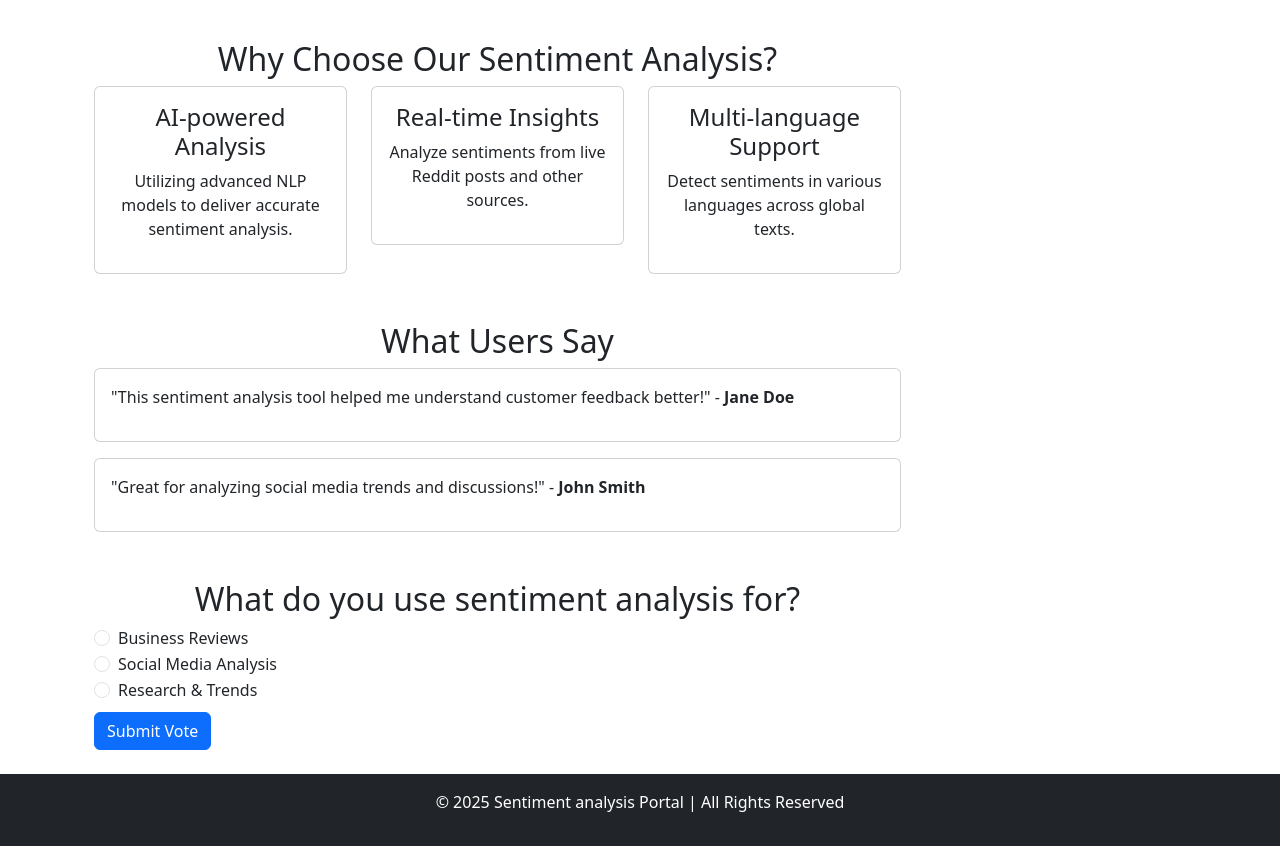
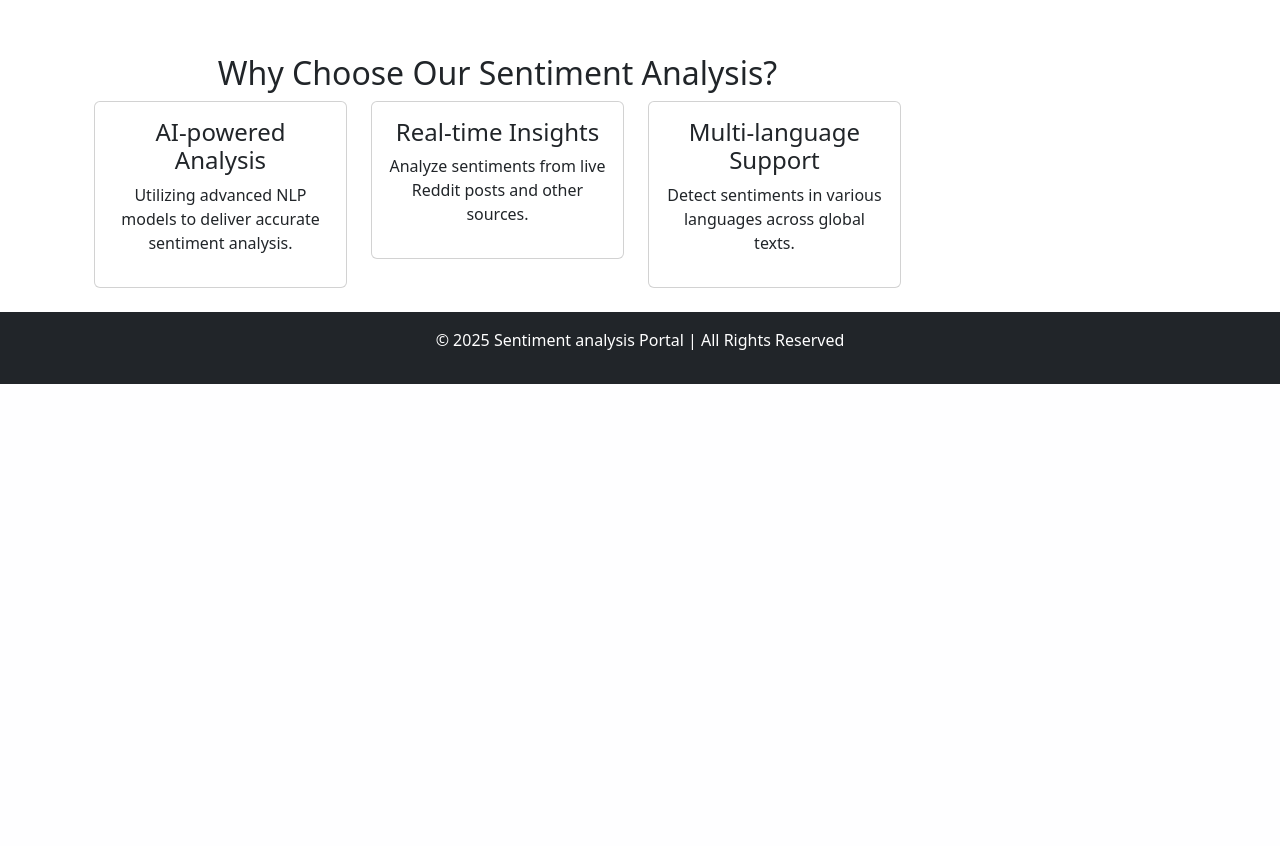
Before and after one commit to zablonzekky/Sentiment-analysis-web-app, a Python web app: template templates/index.html in a window 1280 px wide. Shown: the part 1191-2037 px from the top of the page. After the commit the page ends 1575 px from the top, so only its background shows below. Run offline with Jinja, Linux system fonts and the light colour scheme; the template is opened without the code that fills it, so the values that code supplies are empty.

Commit message:
Updated app.py and templates

```diff
--- a/Model.py
+++ b/Model.py
@@ -1,13 +1,9 @@
+# Model.py
 from flask_sqlalchemy import SQLAlchemy
 
 db = SQLAlchemy()
 
-# Define the User model in a separate module
 class User(db.Model):
     id = db.Column(db.Integer, primary_key=True)
     username = db.Column(db.String(50), unique=True, nullable=False)
-    email = db.Column(db.String(100), unique=True, nullable=False)
     password = db.Column(db.String(100), nullable=False)
-
-    def __repr__(self):
-        return f'<User {self.username}>'
--- a/templates/index.html
+++ b/templates/index.html
@@ -15,26 +15,18 @@
     <!-- Live Sentiment Analysis Demo -->
     <div id="live-analysis" class="card shadow p-4 mt-4">
         <h2 class="text-center">Live Sentiment Analysis</h2>
-        <form method="POST" action="{{ url_for('dashboard') }}">
         <div class="form-group">
             <textarea class="form-control" id="textInput" rows="3" placeholder="Enter text here..." required></textarea>
         </div>
-            <button type="button" class="btn btn-success btn-block" onclick="analyzeSentiment()">Analyze</button>
-        </form>
+        <button class="btn btn-success btn-block" onclick="analyzeSentiment()">Analyze</button>
+
         <div id="sentimentResult" class="mt-3 text-center"></div>
     </div>
 
-    <!-- Trending Insights -->
-    <div class="mt-5">
-        <h2 class="text-center">Trending Sentiments</h2>
-        <div class="row">
-            <div class="col-md-6">
-                <canvas id="sentimentChart"></canvas>
-            </div>
-            <div class="col-md-6">
-                <img src="{{ url_for('static', filename='wordcloud.png') }}" class="img-fluid" alt="Sentiment Word Cloud">
-            </div>
-        </div>
+    <!-- Sentiment Pie Chart -->
+    <div class="mt-5 text-center">
+        <h2>Sentiment Distribution This Session</h2>
+        <canvas id="sentimentChart" width="400" height="400"></canvas>
     </div>
 
     <!-- Features Section -->
@@ -62,69 +54,76 @@
         </div>
     </div>
 
-    <!-- Testimonials Section -->
-    <div class="mt-5">
-        <h2 class="text-center">What Users Say</h2>
-        <div class="card p-3">
-            <p>"This sentiment analysis tool helped me understand customer feedback better!" - <strong>Jane Doe</strong></p>
-        </div>
-        <div class="card p-3 mt-3">
-            <p>"Great for analyzing social media trends and discussions!" - <strong>John Smith</strong></p>
-        </div>
 </div>
 
-    <!-- Poll / User Interaction -->
-    <div class="mt-5">
-        <h2 class="text-center">What do you use sentiment analysis for?</h2>
-        <form>
-            <div class="form-check">
-                <input class="form-check-input" type="radio" name="poll" id="business" value="business">
-                <label class="form-check-label" for="business">Business Reviews</label>
-            </div>
-            <div class="form-check">
-                <input class="form-check-input" type="radio" name="poll" id="social" value="social">
-                <label class="form-check-label" for="social">Social Media Analysis</label>
-            </div>
-            <div class="form-check">
-                <input class="form-check-input" type="radio" name="poll" id="research" value="research">
-                <label class="form-check-label" for="research">Research & Trends</label>
-            </div>
-            <button type="submit" class="btn btn-primary btn-block mt-2">Submit Vote</button>
-        </form>
-    </div>
+<!-- Scripts -->
+<script src="https://cdn.jsdelivr.net/npm/chart.js"></script>
+<script>
+    let chart = null;
 
-</div>
+    function analyzeSentiment() {
+        const text = document.getElementById("textInput").value;
+        const resultDiv = document.getElementById("sentimentResult");
 
-<!-- JavaScript for Dynamic Sentiment Analysis -->
-<script>
-    function analyzeSentiment() {
-        let text = document.getElementById("textInput").value;
-        let resultDiv = document.getElementById("sentimentResult");
+        if (text.trim() === "") {
+            resultDiv.innerHTML = `<div class="alert alert-danger">Please enter some text to analyze.</div>`;
+            return;
+        }
 
-        if (text.length > 0) {
-            // Simulated Sentiment Result (Replace with API call later)
-            let sentiments = ["Positive 😊", "Negative 😞", "Neutral 😐"];
-            let sentiment = sentiments[Math.floor(Math.random() * sentiments.length)];
-            resultDiv.innerHTML = `<h4 class="alert alert-info">${sentiment}</h4>`;
+        fetch('/predict', {
+            method: 'POST',
+            headers: { 'Content-Type': 'application/json' },
+            body: JSON.stringify({ text: text })
+        })
+        .then(res => res.json())
+        .then(data => {
+            if (data.sentiment) {
+                resultDiv.innerHTML = `<div class="alert alert-info"><strong>Sentiment:</strong> ${data.sentiment}</div>`;
+                updateSentimentChart(); // refresh chart after prediction
             } else {
-            resultDiv.innerHTML = `<h4 class="alert alert-danger">Please enter text to analyze!</h4>`;
+                resultDiv.innerHTML = `<div class="alert alert-warning">Error analyzing sentiment.</div>`;
+            }
+        })
+        .catch(error => {
+            console.error("Error:", error);
+            resultDiv.innerHTML = `<div class="alert alert-danger">Something went wrong!</div>`;
+        });
+    }
+
+    function updateSentimentChart() {
+        fetch('/sentiment_stats')
+            .then(res => res.json())
+            .then(data => {
+                const labels = Object.keys(data);
+                const values = Object.values(data);
+                const colors = ['#28a745', '#dc3545', '#ffc107']; // Positive, Negative, Neutral
+
+                if (chart) {
+                    chart.data.datasets[0].data = values;
+                    chart.update();
+                } else {
+                    const ctx = document.getElementById('sentimentChart').getContext('2d');
+                    chart = new Chart(ctx, {
+                        type: 'doughnut',
+                        data: {
+                            labels: labels,
+                            datasets: [{
+                                data: values,
+                                backgroundColor: colors
+                            }]
+                        },
+                        options: {
+                            responsive: true,
+                            plugins: {
+                                legend: { position: 'bottom' }
                             }
                         }
-</script>
-
-<!-- JavaScript for Sentiment Chart -->
-<script src="https://cdn.jsdelivr.net/npm/chart.js"></script>
-<script>
-    var ctx = document.getElementById('sentimentChart').getContext('2d');
-    var sentimentChart = new Chart(ctx, {
-        type: 'doughnut',
-        data: {
-            labels: ['Positive', 'Negative', 'Neutral'],
-            datasets: [{
-                data: [45, 30, 25], // Example data
-                backgroundColor: ['#28a745', '#dc3545', '#ffc107']
-            }]
+                    });
                 }
             });
+    }
+
+    // Initial chart load
+    document.addEventListener('DOMContentLoaded', updateSentimentChart);
 </script>
 {% endblock %}
```
Also changed, not shown: APP.PY (+216 -22 lines), templates/dashboard.html (+15 -0 lines), Users.db (deleted), instance/users.db. Lines whose indentation alone changed are shown as unchanged.
